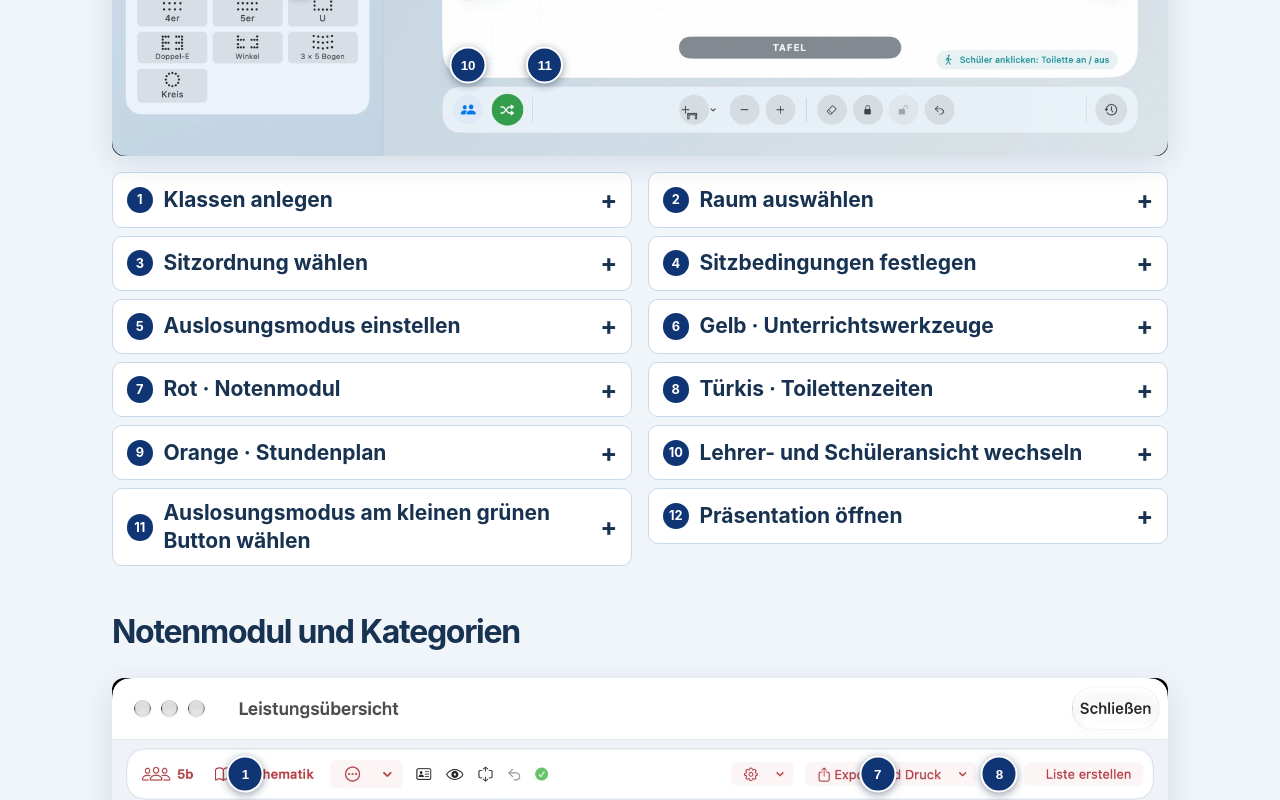
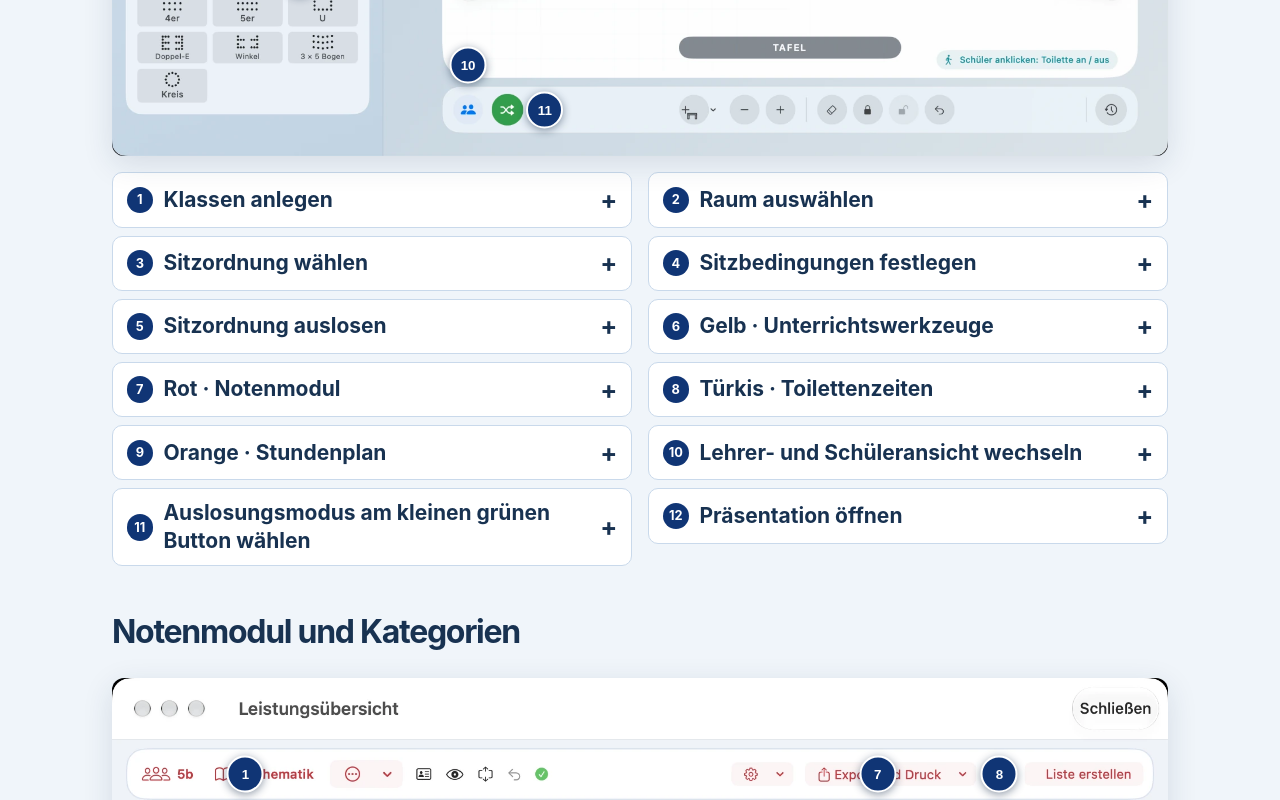
Before and after one commit to edzartsinning-ui/sitzplan-manager-pro, a plain HTML site: page tutorial.html in a window 1280 px wide. Shown: the part 993-1793 px from the top of the page. Drawn offline with Linux system fonts and the light colour scheme.

Commit message:
Hauptfunktion des Stern-Buttons erklären und Marker 11 näher setzen

```diff
--- a/tutorial.html
+++ b/tutorial.html
@@ -31,13 +31,13 @@
 <button class="tutorial-marker" hidden type="button" style="--x:17.77%;--y:62.3%" aria-controls="sitzplan-2" aria-expanded="false" aria-label="2. Raum auswählen" title="Raum auswählen">2</button>
 <button class="tutorial-marker" hidden type="button" style="--x:17.77%;--y:74.33%" aria-controls="sitzplan-3" aria-expanded="false" aria-label="3. Sitzordnung wählen" title="Sitzordnung wählen">3</button>
 <button class="tutorial-marker" hidden type="button" style="--x:calc(23.30% + 3px);--y:27.20%;transform:translateY(-50%)" aria-controls="sitzplan-4" aria-expanded="false" aria-label="4. Sitzbedingungen festlegen" title="Sitzbedingungen festlegen">4</button>
-<button class="tutorial-marker" hidden type="button" style="--x:calc(30.64% + 3px);--y:36.72%;transform:translateY(-50%)" aria-controls="sitzplan-5" aria-expanded="false" aria-label="5. Auslosungsmodus einstellen" title="Auslosungsmodus einstellen">5</button>
+<button class="tutorial-marker" hidden type="button" style="--x:calc(30.64% + 3px);--y:36.72%;transform:translateY(-50%)" aria-controls="sitzplan-5" aria-expanded="false" aria-label="5. Sitzordnung auslosen" title="Sitzordnung auslosen">5</button>
 <button class="tutorial-marker" hidden type="button" style="--x:calc(30.16% + 3px);--y:45.36%;transform:translateY(-50%)" aria-controls="sitzplan-6" aria-expanded="false" aria-label="6. Gelb · Unterrichtswerkzeuge" title="Gelb · Unterrichtswerkzeuge">6</button>
 <button class="tutorial-marker" hidden type="button" style="--x:calc(30.16% + 3px);--y:50.77%;transform:translateY(-50%)" aria-controls="sitzplan-7" aria-expanded="false" aria-label="7. Rot · Notenmodul" title="Rot · Notenmodul">7</button>
 <button class="tutorial-marker" hidden type="button" style="--x:calc(30.16% + 3px);--y:56.17%;transform:translateY(-50%)" aria-controls="sitzplan-8" aria-expanded="false" aria-label="8. Türkis · Toilettenzeiten" title="Türkis · Toilettenzeiten">8</button>
 <button class="tutorial-marker" hidden type="button" style="--x:calc(30.16% + 3px);--y:61.58%;transform:translateY(-50%)" aria-controls="sitzplan-9" aria-expanded="false" aria-label="9. Orange · Stundenplan" title="Orange · Stundenplan">9</button>
 <button class="tutorial-marker" hidden type="button" style="--x:33.72%;--y:86.9%" aria-controls="sitzplan-10" aria-expanded="false" aria-label="10. Lehrer- und Schüleransicht wechseln" title="Lehrer- und Schüleransicht wechseln">10</button>
-<button class="tutorial-marker" hidden type="button" style="--x:calc(38.96% + 3px);--y:86.9%;transform:translateY(-50%)" aria-controls="sitzplan-11" aria-expanded="false" aria-label="11. Auslosungsmodus am kleinen grünen Button wählen" title="Auslosungsmodus am kleinen grünen Button wählen">11</button>
+<button class="tutorial-marker" hidden type="button" style="--x:calc(38.96% + 3px);--y:93.38%;transform:translateY(-50%)" aria-controls="sitzplan-11" aria-expanded="false" aria-label="11. Auslosungsmodus am kleinen grünen Button wählen" title="Auslosungsmodus am kleinen grünen Button wählen">11</button>
 <button class="tutorial-marker" hidden type="button" style="--x:83.72%;--y:calc(4.42% + 3px);transform:translateX(-50%)" aria-controls="sitzplan-12" aria-expanded="false" aria-label="12. Präsentation öffnen" title="Präsentation öffnen">12</button>
 </div>
 <div class="tutorial-topics">
@@ -58,8 +58,8 @@
 <p>Klicke auf den Stift neben der Klasse, um ihre Sitzbedingungen zu bearbeiten. Lege zum Beispiel fest, dass zwei Personen nicht nebeneinandersitzen dürfen oder dass eine Person an einem der ausgewählten Tische sitzen muss. Beim Auslosen werden diese Bedingungen berücksichtigt.</p>
 </details>
 <details id="sitzplan-5">
-<summary><span class="tutorial-number">5</span>Auslosungsmodus einstellen</summary>
-<p>Halte den großen grünen Button mit den Sternen gedrückt, um den Auslosungsmodus zu wählen. Zur Auswahl stehen Junge–Mädchen, Junge–Junge und Mädchen–Mädchen oder Zufall.</p>
+<summary><span class="tutorial-number">5</span>Sitzordnung auslosen</summary>
+<p>Klicke einmal auf den großen grünen Button mit den Sternen, um einen Zufallssitzplan zu erstellen. Halte den Button gedrückt, um den Auslosungsmodus zu wählen. Zur Auswahl stehen Junge–Mädchen, Junge–Junge und Mädchen–Mädchen oder Zufall.</p>
 </details>
 <details id="sitzplan-6">
 <summary><span class="tutorial-number">6</span>Gelb · Unterrichtswerkzeuge</summary>
```
